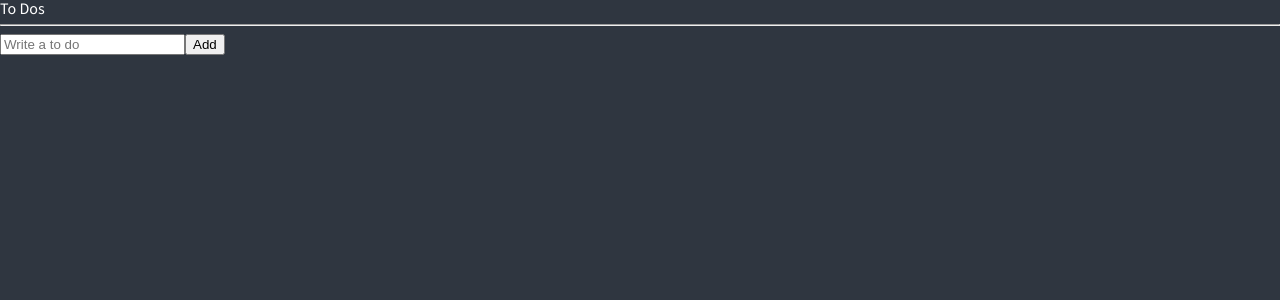
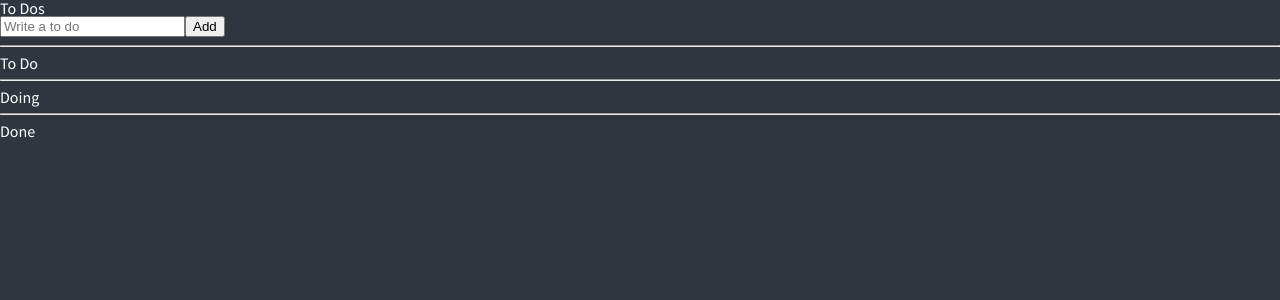
Before and after one commit to kihyeoon/react-masterclass, a React (Create React App) app: page / in a window 1280 px wide. Shown: the top 300 px of the page. Built offline with nearby package versions, Linux system fonts and the light colour scheme.

Commit message:
5.16 Selectors part One

```diff
--- a/src/atoms.tsx
+++ b/src/atoms.tsx
@@ -1,4 +1,4 @@
-import { atom } from "recoil";
+import { atom, selector } from "recoil";
 
 export interface IToDo {
   text: string;
@@ -6,9 +6,19 @@
   category: "TODO" | "DOING" | "DONE";
 }
 
-const toDoState = atom<IToDo[]>({
+export const toDoState = atom<IToDo[]>({
   key: "toDo",
   default: [],
 });
 
-export default toDoState;
+export const toDoSelector = selector({
+  key: "toDoSelector",
+  get: ({ get }) => {
+    const toDos = get(toDoState);
+    return [
+      toDos.filter((toDo) => toDo.category === "TODO"),
+      toDos.filter((toDo) => toDo.category === "DOING"),
+      toDos.filter((toDo) => toDo.category === "DONE"),
+    ];
+  },
+});
--- a/src/components/CreateTodo.tsx
+++ b/src/components/CreateTodo.tsx
@@ -1,6 +1,6 @@
 import { useForm } from "react-hook-form";
 import { useSetRecoilState } from "recoil";
-import toDoState from "../atoms";
+import { toDoState } from "../atoms";
 
 interface IForm {
   toDo: string;
--- a/src/components/ToDo.tsx
+++ b/src/components/ToDo.tsx
@@ -1,6 +1,6 @@
 import { MouseEvent } from "react";
 import { useSetRecoilState } from "recoil";
-import toDoState, { IToDo } from "../atoms";
+import { toDoState, IToDo } from "../atoms";
 
 function ToDo({ text, category, id }: IToDo) {
   const setToDos = useSetRecoilState(toDoState);
--- a/src/components/TodoList.tsx
+++ b/src/components/TodoList.tsx
@@ -1,20 +1,33 @@
 import { useRecoilValue } from "recoil";
-import toDoState from "../atoms";
+import { toDoSelector } from "../atoms";
 import CreateTodo from "./CreateTodo";
 import ToDo from "./ToDo";
 
 function ToDoList() {
-  const toDos = useRecoilValue(toDoState);
-
-  console.log("to do", toDos);
+  const [toDo, doing, done] = useRecoilValue(toDoSelector);
 
   return (
     <div>
       <h1>To Dos</h1>
+      <CreateTodo />
       <hr />
-      <CreateTodo />
+      <h2>To Do</h2>
       <ul>
-        {toDos.map((toDo) => (
+        {toDo.map((toDo) => (
+          <ToDo key={toDo.id} {...toDo} />
+        ))}
+      </ul>
+      <hr />
+      <h2>Doing</h2>
+      <ul>
+        {doing.map((toDo) => (
+          <ToDo key={toDo.id} {...toDo} />
+        ))}
+      </ul>
+      <hr />
+      <h2>Done</h2>
+      <ul>
+        {done.map((toDo) => (
           <ToDo key={toDo.id} {...toDo} />
         ))}
       </ul>
```
